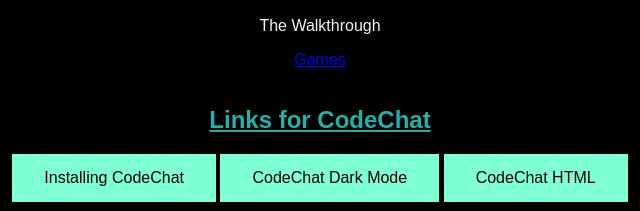
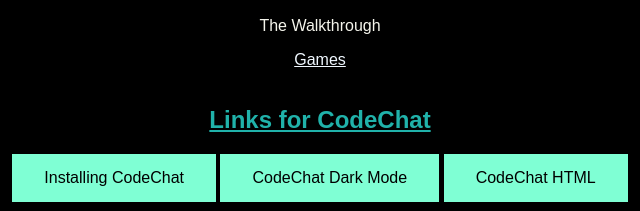
Before and after one commit to bjones1/Firmware_game_project, a plain HTML site: page index.html in a window 1280 px wide. Shown: the part 323-534 px from the top of the page, 200-840 px from the left. Drawn offline with Linux system fonts and the light colour scheme.

Commit message:
changed hyperlink color

```diff
--- a/style.css
+++ b/style.css
@@ -17,3 +17,5 @@ button {
     display: inline-block;
     font-size: 16px;
   }
+
+  a {color: aliceblue;}
```
